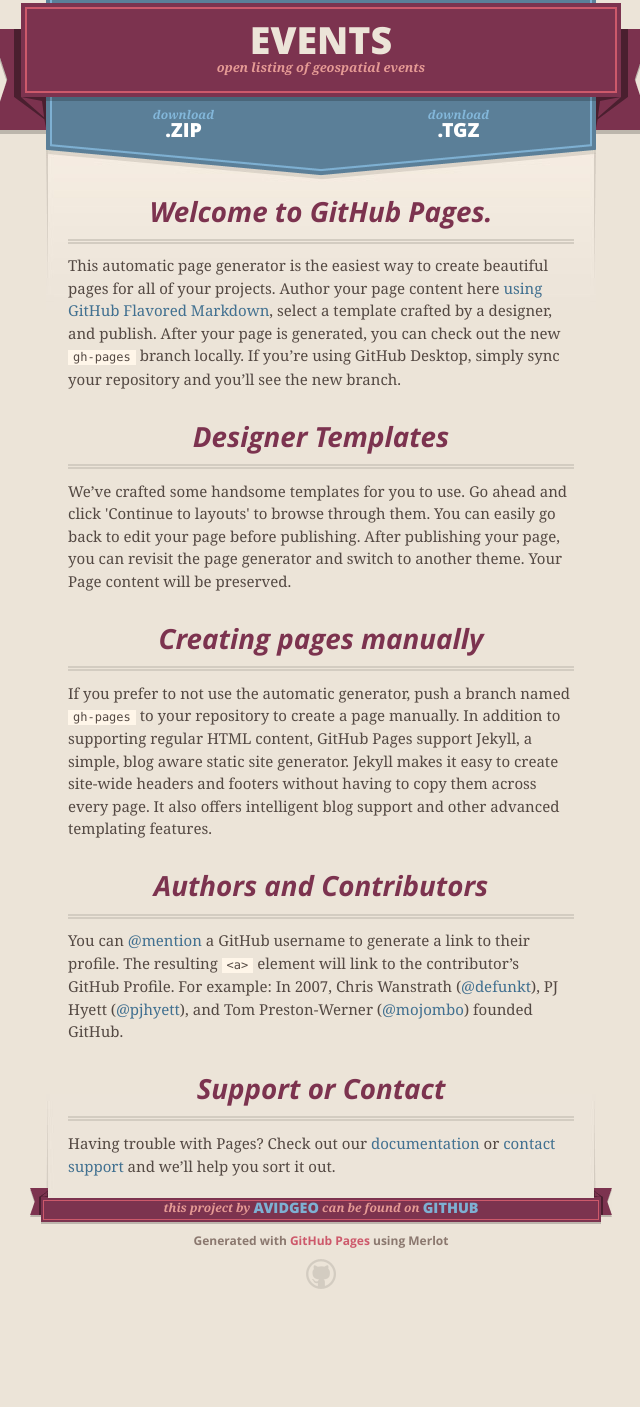
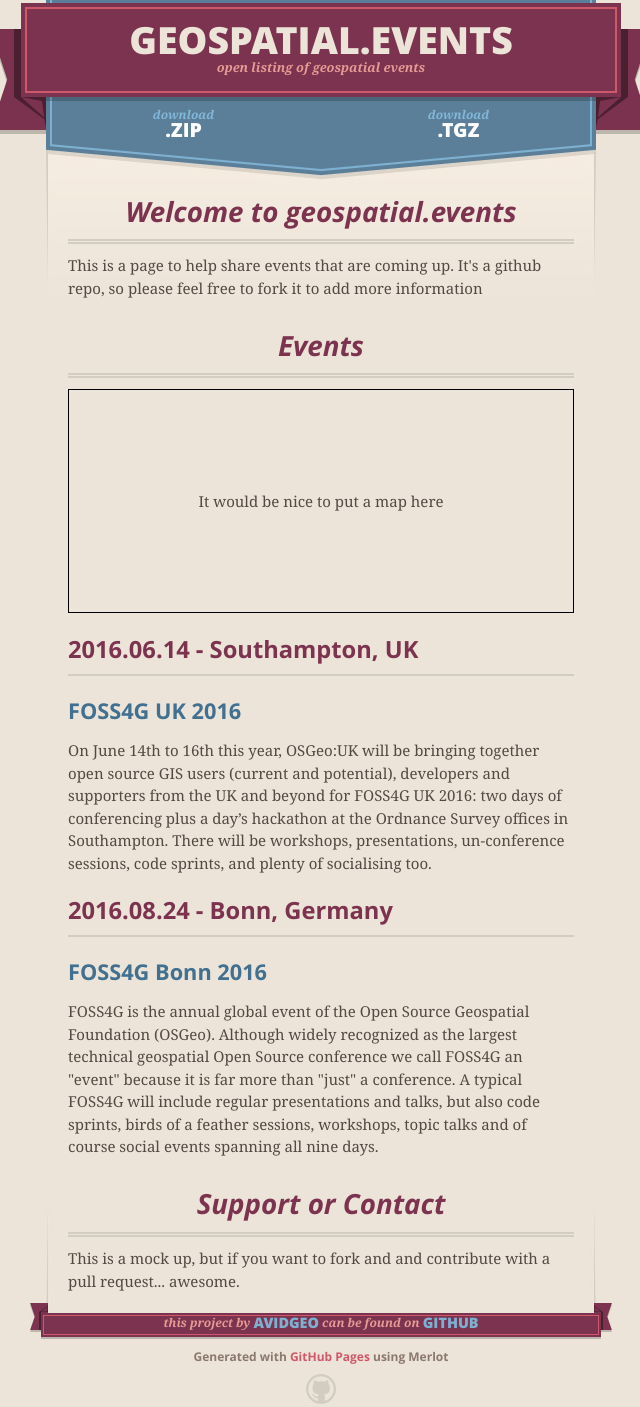
Before and after one commit to AvidGeo/events, a plain HTML site: page index.html in a window 1280 px wide. Shown: the part 35-1442 px from the top of the page, without its empty margins (319-959 px from the left). Before the commit the page ends 1364 px from the top, so only its background shows below. Drawn offline with nearby package versions, Linux system fonts and the light colour scheme.

Commit message:
Update site for publishing

```diff
--- a/index.html
+++ b/index.html
@@ -1,5 +1,6 @@
 <!DOCTYPE html>
 <html>
+
 <head>
     <meta charset='utf-8'>
     <meta http-equiv="X-UA-Compatible" content="chrome=1">
@@ -13,11 +14,11 @@
     <script type="text/javascript" src="https://ajax.googleapis.com/ajax/libs/jquery/1.7.1/jquery.min.js"></script>
     <script type="text/javascript" src="javascripts/headsmart.min.js"></script>
     <script type="text/javascript">
-      $(document).ready(function () {
+        $(document).ready(function() {
             $('#main_content').headsmart()
         })
     </script>
-    <title>Events by AvidGeo</title>
+    <title>geospatial.events by AvidGeo</title>
 </head>
 
 <body>
@@ -27,7 +28,7 @@
         <header>
             <span class="ribbon-outer">
           <span class="ribbon-inner">
-            <h1>Events</h1>
+            <h1>geospatial.events</h1>
             <h2>open listing of geospatial events</h2>
           </span>
             <span class="left-tail"></span>
@@ -47,29 +48,29 @@
 
         <section id="main_content">
             <h3>
-<a id="welcome-to-github-pages" class="anchor" href="#welcome-to-github-pages" aria-hidden="true"><span aria-hidden="true" class="octicon octicon-link"></span></a>Welcome to GitHub Pages.</h3>
+<a id="welcome" class="anchor" href="#welcome" aria-hidden="true"><span aria-hidden="true" class="octicon octicon-link"></span></a>Welcome to geospatial.events</h3>
 
-<p>This automatic page generator is the easiest way to create beautiful pages for all of your projects. Author your page content here <a href="https://guides.github.com/features/mastering-markdown/">using GitHub Flavored Markdown</a>, select a template crafted by a designer, and publish. After your page is generated, you can check out the new <code>gh-pages</code> branch locally. If you’re using GitHub Desktop, simply sync your repository and you’ll see the new branch.</p>
+            <p>This is a page to help share events that are coming up. It's a github repo, so please feel free to fork it to add more information</p>
 
             <h3>
-<a id="designer-templates" class="anchor" href="#designer-templates" aria-hidden="true"><span aria-hidden="true" class="octicon octicon-link"></span></a>Designer Templates</h3>
+<a id="events" class="anchor" href="#events" aria-hidden="true"><span aria-hidden="true" class="octicon octicon-link"></span></a>Events</h3>
+            <p style="border:1px solid black; text-align:center; padding:100px">It would be nice to put a map here
+            </p>
+            <h4>2016.06.14 - Southampton, UK</h4>
+            <h5><a href="http://uk.osgeo.org/foss4guk2016/">FOSS4G UK 2016</a></h5>
+            <p>On June 14th to 16th this year, OSGeo:UK will be bringing together open source GIS users (current and potential), developers and supporters from the UK and beyond for FOSS4G UK 2016: two days of conferencing plus a day’s hackathon at the Ordnance
+                Survey offices in Southampton. There will be workshops, presentations, un-conference sessions, code sprints, and plenty of socialising too.</p>
+            <h4>2016.08.24 - Bonn, Germany</h4>
+            <h5><a href="https://2016.foss4g.org">FOSS4G Bonn 2016</a></h5>
+            <p>FOSS4G is the annual global event of the Open Source Geospatial Foundation (OSGeo). Although widely recognized as the largest technical geospatial Open Source conference we call FOSS4G an "event" because it is far more than "just" a conference.
+                A typical FOSS4G will include regular presentations and talks, but also code sprints, birds of a feather sessions, workshops, topic talks and of course social events spanning all nine days.</p>
 
-<p>We’ve crafted some handsome templates for you to use. Go ahead and click 'Continue to layouts' to browse through them. You can easily go back to edit your page before publishing. After publishing your page, you can revisit the page generator and switch to another theme. Your Page content will be preserved.</p>
 
             <h3>
-<a id="creating-pages-manually" class="anchor" href="#creating-pages-manually" aria-hidden="true"><span aria-hidden="true" class="octicon octicon-link"></span></a>Creating pages manually</h3>
+                <a id="support-or-contact" class="anchor" href="#support-or-contact" aria-hidden="true"><span aria-hidden="true" class="octicon octicon-link"></span></a>Support or Contact
+            </h3>
 
-<p>If you prefer to not use the automatic generator, push a branch named <code>gh-pages</code> to your repository to create a page manually. In addition to supporting regular HTML content, GitHub Pages support Jekyll, a simple, blog aware static site generator. Jekyll makes it easy to create site-wide headers and footers without having to copy them across every page. It also offers intelligent blog support and other advanced templating features.</p>
-
-<h3>
-<a id="authors-and-contributors" class="anchor" href="#authors-and-contributors" aria-hidden="true"><span aria-hidden="true" class="octicon octicon-link"></span></a>Authors and Contributors</h3>
-
-<p>You can <a href="https://help.github.com/articles/basic-writing-and-formatting-syntax/#mentioning-users-and-teams" class="user-mention">@mention</a> a GitHub username to generate a link to their profile. The resulting <code>&lt;a&gt;</code> element will link to the contributor’s GitHub Profile. For example: In 2007, Chris Wanstrath (<a href="https://github.com/defunkt" class="user-mention">@defunkt</a>), PJ Hyett (<a href="https://github.com/pjhyett" class="user-mention">@pjhyett</a>), and Tom Preston-Werner (<a href="https://github.com/mojombo" class="user-mention">@mojombo</a>) founded GitHub.</p>
-
-<h3>
-<a id="support-or-contact" class="anchor" href="#support-or-contact" aria-hidden="true"><span aria-hidden="true" class="octicon octicon-link"></span></a>Support or Contact</h3>
-
-<p>Having trouble with Pages? Check out our <a href="https://help.github.com/pages">documentation</a> or <a href="https://github.com/contact">contact support</a> and we’ll help you sort it out.</p>
+            <p>This is a mock up, but if you want to fork and and contribute with a pull request... awesome.</p>
         </section>
 
         <footer>
@@ -88,4 +89,5 @@
 
 
 </body>
+
 </html>
```
Also changed, not shown: 1 other file. Lines whose indentation alone changed are shown as unchanged.
